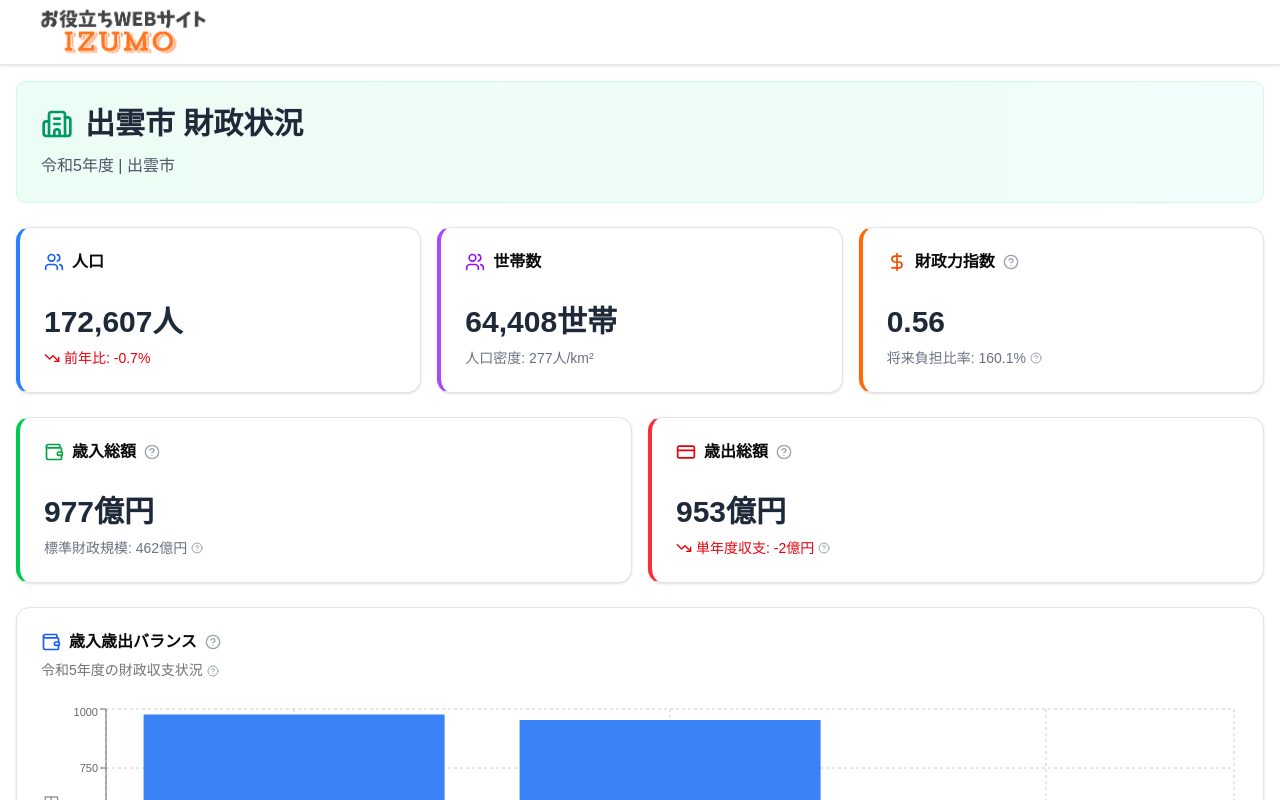
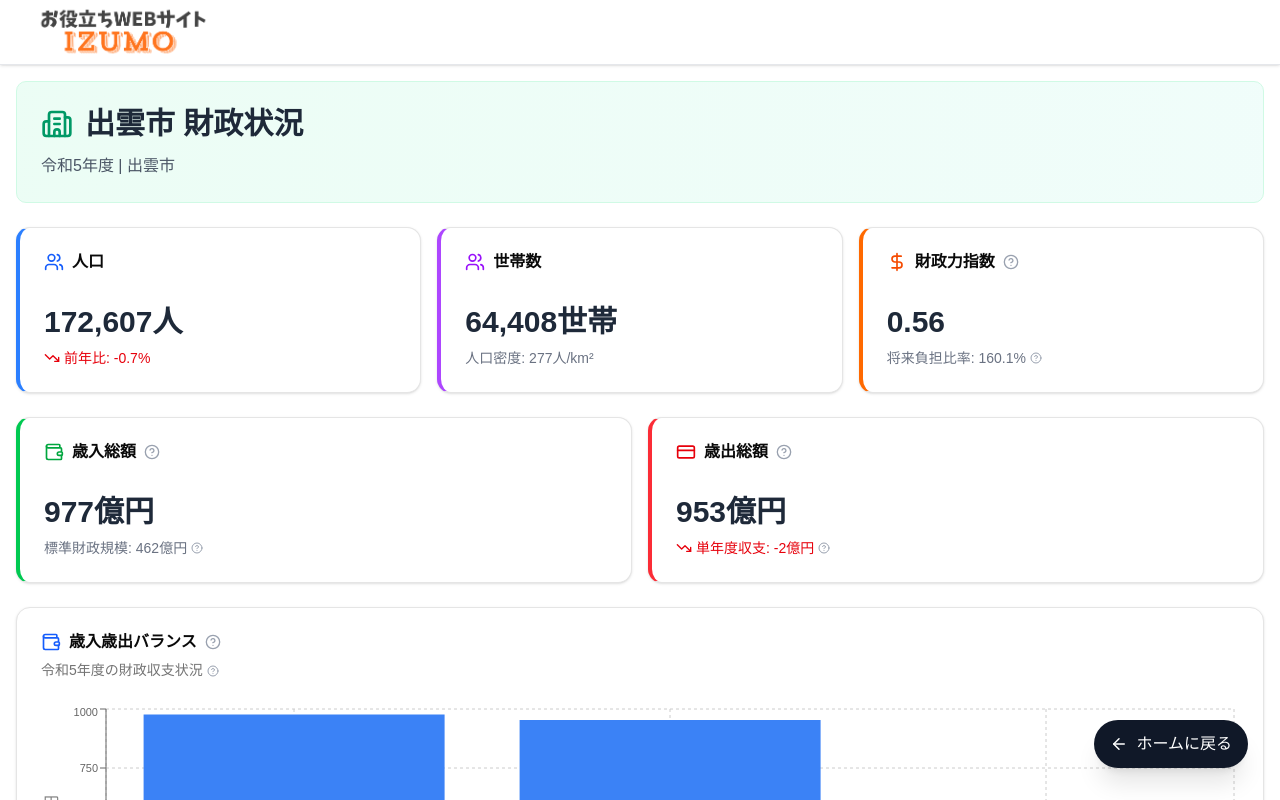
Before and after one commit to yuch555/izumo, a Next.js app in the folder app/: page /fiscal in a window 1280 px wide. Shown: the top 800 px of the page. Built offline with nearby package versions, Linux system fonts and the light colour scheme.

Commit message:
feat: FiscalPageにBackToHomeコンポーネントを追加

```diff
--- a/app/app/fiscal/page.tsx
+++ b/app/app/fiscal/page.tsx
@@ -1,8 +1,10 @@
+import { BackToHome } from "@/components/base/BackToHome";
 import { FiscalStats } from "../../src/components/features/FiscalStats";
 
 export default function FiscalPage() {
   return (
     <div className="container mx-auto p-4">
+      <BackToHome />
       <FiscalStats />
     </div>
   );
```
